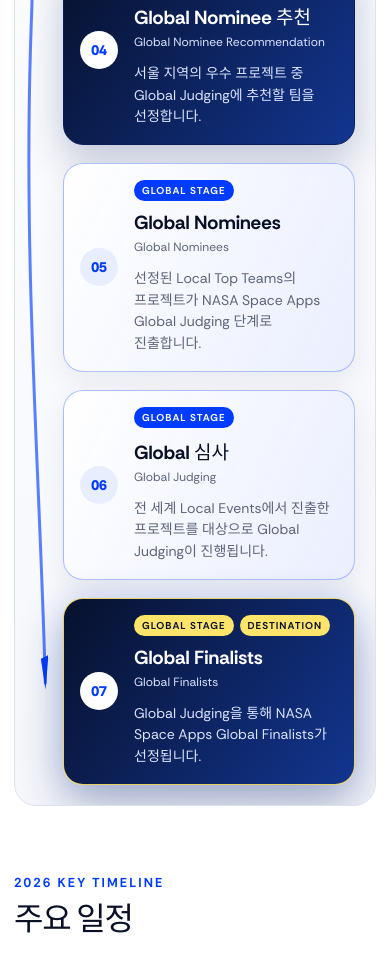
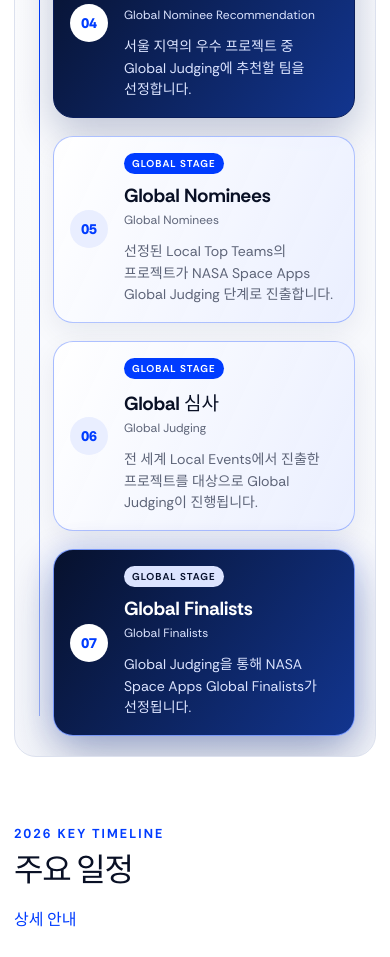
Before and after one commit to SeoulNASASpaceApps/web, a Next.js app in the folder frontend/: page /2026 in a window 390 px wide. Shown: the part 4720-5677 px from the top of the page. Built offline with nearby package versions, Linux system fonts and the light colour scheme.

Commit message:
simplify responsive project journey

```diff
--- a/frontend/src/app/2026/cohort.css
+++ b/frontend/src/app/2026/cohort.css
@@ -82,22 +82,19 @@
 .project-journey__arrow { position: absolute; z-index: 0; inset: clamp(20px, 3vw, 36px); width: calc(100% - clamp(40px, 6vw, 72px)); height: calc(100% - clamp(40px, 6vw, 72px)); overflow: visible; pointer-events: none; }
 .project-journey__arrow-path { fill: none; stroke: rgba(0,60,255,.64); stroke-width: 4; stroke-linecap: round; stroke-linejoin: round; vector-effect: non-scaling-stroke; marker-end: url(#project-journey-arrowhead); }
 .project-journey__arrow marker path { fill: var(--cohort-blue); }
-.project-journey__arrow-path--mobile { display: none; }
-.project-journey__steps { position: relative; z-index: 1; display: grid; grid-template-columns: repeat(20, minmax(0, 1fr)); grid-template-rows: repeat(7, auto); gap: 14px 0; list-style: none; margin: 0; padding: 0; }
-.project-journey__step { position: relative; z-index: 1; grid-column-end: span 14; display: grid; grid-template-columns: 48px minmax(0, 1fr); gap: 18px; min-height: 108px; border: 1px solid var(--cohort-line); border-radius: 20px; padding: 16px 20px; background: rgba(255,255,255,.96); box-shadow: 0 10px 28px rgba(18,31,69,.07); }
-.project-journey__step:nth-child(1) { grid-column-start: 1; grid-row: 7; }
-.project-journey__step:nth-child(2) { grid-column-start: 2; grid-row: 6; }
-.project-journey__step:nth-child(3) { grid-column-start: 3; grid-row: 5; }
-.project-journey__step:nth-child(4) { grid-column-start: 4; grid-row: 4; }
-.project-journey__step:nth-child(5) { grid-column-start: 5; grid-row: 3; }
-.project-journey__step:nth-child(6) { grid-column-start: 6; grid-row: 2; }
-.project-journey__step:nth-child(7) { grid-column-start: 7; grid-row: 1; }
+.project-journey__steps { position: relative; z-index: 1; display: grid; grid-template-columns: repeat(24, minmax(0, 1fr)); grid-template-rows: repeat(7, auto); gap: 14px 0; list-style: none; margin: 0; padding: 0; }
+.project-journey__step { position: relative; z-index: 1; grid-column-end: span 15; display: grid; grid-template-columns: 48px minmax(0, 1fr); gap: 18px; min-height: 108px; border: 1px solid var(--cohort-line); border-radius: 20px; padding: 16px 20px; background: rgba(255,255,255,.96); box-shadow: 0 10px 28px rgba(18,31,69,.07); }
+.project-journey__step:nth-child(1) { grid-column-start: 5; grid-row: 7; }
+.project-journey__step:nth-child(2) { grid-column-start: 6; grid-row: 6; }
+.project-journey__step:nth-child(3) { grid-column-start: 7; grid-row: 5; }
+.project-journey__step:nth-child(4) { grid-column-start: 8; grid-row: 4; }
+.project-journey__step:nth-child(5) { grid-column-start: 9; grid-row: 3; }
+.project-journey__step:nth-child(6) { grid-column-start: 10; grid-row: 2; }
+.project-journey__step:nth-child(7) { grid-column-start: 11; grid-row: 1; }
 .project-journey__number { display: grid; place-items: center; align-self: center; width: 42px; height: 42px; border-radius: 50%; background: #e9eeff; color: var(--cohort-blue); font: 14px var(--font-rethink-extrabold), sans-serif; }
 .project-journey__copy { display: grid; grid-template-columns: minmax(180px, .8fr) minmax(240px, 1.2fr); grid-template-areas: "labels description" "title description" "translation description"; column-gap: 24px; align-items: center; }
 .project-journey__labels { grid-area: labels; display: flex; flex-wrap: wrap; align-items: center; gap: 6px; }
-.project-journey__stage, .project-journey__milestone { width: fit-content; border-radius: 999px; padding: 4px 8px; font: 10px var(--font-rethink-bold), sans-serif; letter-spacing: .1em; }
-.project-journey__stage { background: #e9eeff; color: var(--cohort-blue); }
-.project-journey__milestone { color: var(--cohort-blue); }
+.project-journey__stage { width: fit-content; border-radius: 999px; background: #e9eeff; padding: 4px 8px; color: var(--cohort-blue); font: 10px var(--font-rethink-bold), sans-serif; letter-spacing: .1em; }
 .project-journey__copy h3 { grid-area: title; margin: 5px 0 1px; font: 19px var(--font-rethink-bold), sans-serif; }
 .project-journey__translation { grid-area: translation; color: var(--cohort-muted); font-size: 12px; }
 .project-journey__copy p { grid-area: description; margin: 0; color: var(--cohort-muted); font-size: 14px; line-height: 1.55; word-break: keep-all; }
@@ -109,10 +106,9 @@
 .project-journey__step:is(:nth-child(1), :nth-child(4), :nth-child(7)) { border-color: #0a1e5c; background: linear-gradient(125deg, #07112d, #12358f); color: #fff; box-shadow: 0 17px 40px rgba(10,30,92,.24); }
 .project-journey__step:is(:nth-child(1), :nth-child(4), :nth-child(7)) .project-journey__number { background: #fff; color: var(--cohort-blue); }
 .project-journey__step:is(:nth-child(1), :nth-child(4), :nth-child(7)) .project-journey__stage { background: #fff; color: #0a1e5c; }
-.project-journey__step:is(:nth-child(1), :nth-child(4), :nth-child(7)) .project-journey__milestone { background: #ffe46b; color: #07112d; }
 .project-journey__step:is(:nth-child(1), :nth-child(4), :nth-child(7)) .project-journey__translation, .project-journey__step:is(:nth-child(1), :nth-child(4), :nth-child(7)) .project-journey__copy p { color: #dce4ff; }
-.project-journey__step:nth-child(7) { border-color: rgba(255,228,107,.9); box-shadow: 0 21px 48px rgba(10,30,92,.32), 0 0 28px rgba(0,60,255,.13); }
-.project-journey__step:nth-child(7) .project-journey__stage { background: #ffe46b; color: #07112d; }
+.project-journey__step:nth-child(7) { border-color: rgba(126,158,255,.95); box-shadow: 0 21px 48px rgba(10,30,92,.32), 0 0 28px rgba(0,60,255,.16); }
+.project-journey__step:nth-child(7) .project-journey__stage { background: #dce4ff; color: #07112d; }
 .split-copy-section { display: grid; grid-template-columns: .9fr 1.1fr; gap: clamp(30px, 7vw, 90px); align-items: start; }
 .large-body-copy { font-size: clamp(18px, 2vw, 24px); line-height: 1.6; }
 .large-body-copy p { margin: 0 0 20px; }
@@ -188,11 +184,10 @@
 
 @media (max-width: 900px) {
   .project-journey { padding: 28px; }
-  .project-journey__arrow { inset: 18px 8px; width: calc(100% - 16px); height: calc(100% - 36px); }
-  .project-journey__arrow-path--desktop { display: none; }
-  .project-journey__arrow-path--mobile { display: block; stroke-width: 3; }
-  .project-journey__steps { display: flex; flex-direction: column; gap: 18px; }
-  .project-journey__step { width: calc(100% - 28px); min-height: 0; margin-left: 28px; }
+  .project-journey__arrow { display: none; }
+  .project-journey__steps { display: flex; flex-direction: column; gap: 18px; padding-left: 24px; }
+  .project-journey__steps::before { content: ""; position: absolute; z-index: 0; top: 20px; bottom: 20px; left: 7px; width: 1px; background: linear-gradient(180deg, rgba(0,60,255,.2), var(--cohort-blue) 50%, rgba(0,60,255,.35)); }
+  .project-journey__step { width: 100%; min-height: 0; }
 }
 
 @media (max-width: 760px) {
@@ -212,6 +207,8 @@
   .steps-grid li { min-height: 190px; }
   .steps-grid--six li { min-height: 0; padding: 20px; }
   .project-journey { border-radius: 22px; padding: 20px; }
+  .project-journey__steps { padding-left: 18px; }
+  .project-journey__steps::before { left: 4px; }
   .project-journey__step { grid-template-columns: 40px minmax(0, 1fr); gap: 14px; padding: 16px; }
   .project-journey__number { width: 38px; height: 38px; }
   .project-journey__copy { display: block; }
--- a/frontend/src/components/cohort/CohortHome.tsx
+++ b/frontend/src/components/cohort/CohortHome.tsx
@@ -235,8 +235,7 @@
                 <path d="M 0 0 L 10 5 L 0 10 z" />
               </marker>
             </defs>
-            <path className="project-journey__arrow-path project-journey__arrow-path--desktop" d="M 42 910 C 8 790, 35 670, 105 565 C 180 450, 135 310, 220 205 C 252 164, 275 124, 316 82" />
-            <path className="project-journey__arrow-path project-journey__arrow-path--mobile" d="M 35 70 C 8 220, 48 350, 22 500 C 2 650, 48 785, 65 930" />
+            <path className="project-journey__arrow-path" d="M 170 925 C 30 790, 250 660, 80 520 C -20 430, 80 250, 418 82" />
           </svg>
           <ol className="project-journey__steps">
             {projectJourneySteps.map((step, index) => (
@@ -245,13 +244,8 @@
                 <div className="project-journey__copy">
                   <div className="project-journey__labels">
                     <span className="project-journey__stage">
-                      {index === 2 ? "LOCAL AWARDS" : index === 3 ? "LOCAL → GLOBAL" : step.stage === "local" ? "LOCAL STAGE" : "GLOBAL STAGE"}
+                      {index === 3 ? "LOCAL → GLOBAL" : step.stage === "local" ? "LOCAL STAGE" : "GLOBAL STAGE"}
                     </span>
-                    {[0, 2, 3, 6].includes(index) ? (
-                      <span className="project-journey__milestone">
-                        {index === 0 ? "START" : index === 2 ? "LOCAL ACHIEVEMENT" : index === 3 ? "GATEWAY" : "DESTINATION"}
-                      </span>
-                    ) : null}
                   </div>
                   <h3>{step.title[locale]}</h3>
                   <span className="project-journey__translation">
```
